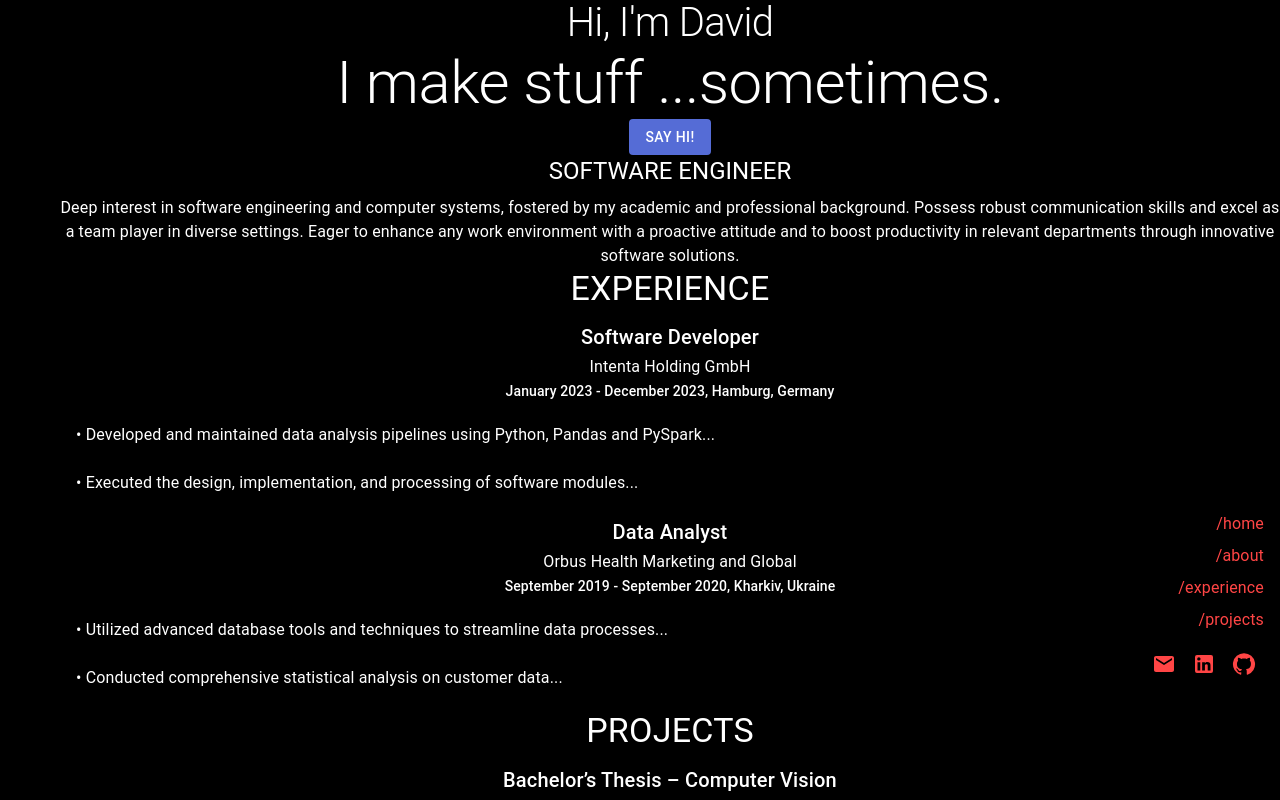
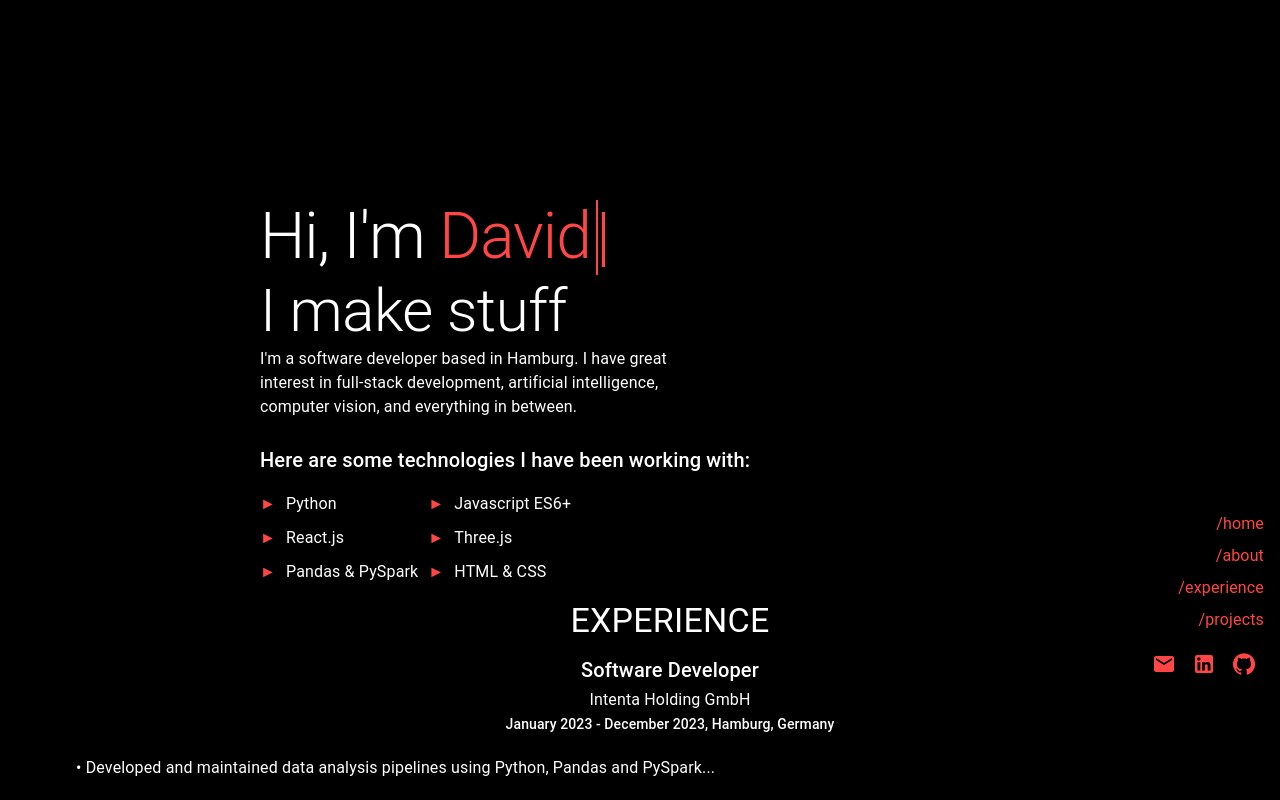
Before and after one commit to OkeahDavid/David, a React (Create React App) app: page / in a window 1280 px wide. Shown: the top 800 px of the page. Built offline with nearby package versions, Linux system fonts and the light colour scheme.

Commit message:
Home and About update
Updated the home and about pages and added the styling for the pages as well. Also changed the title name from "React App" to just "David"

```diff
--- a/public/index.html
+++ b/public/index.html
@@ -7,7 +7,7 @@
     <meta name="theme-color" content="#000000" />
     <meta
       name="description"
-      content="Web site created using create-react-app"
+      content="My website was created using create-react-app"
     />
     <link rel="apple-touch-icon" href="%PUBLIC_URL%/logo192.png" />
     <!--
@@ -24,7 +24,7 @@
       work correctly both with client-side routing and a non-root public URL.
       Learn how to configure a non-root public URL by running `npm run build`.
     -->
-    <title>React App</title>
+    <title>David</title>
   </head>
   <body>
     <noscript>You need to enable JavaScript to run this app.</noscript>
--- a/src/components/About.js
+++ b/src/components/About.js
@@ -1,18 +1,35 @@
 import React from 'react';
 import { Box, Typography } from '@mui/material';
+import '../styles/About.css';
 
 const About = () => {
+  const techStack = [
+    "Python",
+    "Javascript ES6+",
+    "React.js",
+    "Three.js",
+    "Pandas & PySpark",
+    "HTML & CSS"
+  ];
+
   return (
-    <Box>
-      <Typography variant="h5" gutterBottom>
-        SOFTWARE ENGINEER
+    <Box className="about-container">
+      <Typography variant="body1" className="typography-body1">
+        I'm a software developer based in Hamburg. I have great interest in full-stack
+        development, artificial intelligence, computer vision, and everything in between.
       </Typography>
-      <Typography variant="body1">
-        Deep interest in software engineering and computer systems, fostered by my academic and professional
-        background. Possess robust communication skills and excel as a team player in diverse settings. Eager to
-        enhance any work environment with a proactive attitude and to boost productivity in relevant departments through
-        innovative software solutions.
+
+      <Typography variant="h6" style={{ marginTop: '20px' }}>
+        Here are some technologies I have been working with:
       </Typography>
+
+      <Box component="ul" className="tech-stack">
+        {techStack.map((tech, index) => (
+          <Typography component="li" key={index} className="tech-item">
+            {tech}
+          </Typography>
+        ))}
+      </Box>
     </Box>
   );
 };
--- a/src/components/Home.js
+++ b/src/components/Home.js
@@ -1,12 +1,15 @@
 import React from 'react';
-import { Box, Typography, Button } from '@mui/material';
+import { Box, Typography } from '@mui/material';
+import { TypingEffect } from './TypingEffect'; // Adjust the import path as necessary
+import '../styles/Home.css';
 
 const Home = () => {
   return (
-    <Box>
-      <Typography variant="h1">Hi, I'm David</Typography>
-      <Typography variant="h2">I make stuff ...sometimes.</Typography>
-      <Button variant="contained">Say Hi!</Button>
+    <Box className="home-container">
+      <Typography variant="h1" className="typography-h1">
+        Hi, I'm <span className="david-text"><TypingEffect text="David" /></span>
+      </Typography>
+      <Typography variant="h2" className="typography-h2">I make stuff</Typography>
     </Box>
   );
 };
--- /dev/null
+++ b/src/components/TypingEffect.js
@@ -0,0 +1,27 @@
+import React, { useState, useEffect } from 'react';
+import '../styles/TypingEffect.css';
+
+export const BlinkingCursor = () => <span className="blinking-cursor">|</span>;
+
+export const TypingEffect = ({ text, speed = 100 }) => {
+  const [displayedText, setDisplayedText] = useState('');
+  const [index, setIndex] = useState(0);
+
+  useEffect(() => {
+    if (index < text.length) {
+      const timer = setTimeout(() => {
+        setDisplayedText((prev) => prev + text.charAt(index));
+        setIndex((prev) => prev + 1);
+      }, speed);
+
+      return () => clearTimeout(timer);
+    }
+  }, [index, text, speed]);
+
+  return (
+    <span>
+      {displayedText}
+      <BlinkingCursor />
+    </span>
+  );
+};
--- /dev/null
+++ b/src/styles/About.css
@@ -0,0 +1,54 @@
+/* About.css */
+.about-container {
+  display: flex;
+  flex-direction: column;
+  justify-content: center;
+  align-items: flex-start; /* Aligns items to the left, similar to Home.js */
+  padding-top: 0; /* Remove padding at the top if there's any */
+  height: auto;
+  padding-left: 200px; /* Adjust padding to match Home.js */
+}
+
+/* Apply your specific text styles here */
+.typography-body1 {
+  font-size: 22px; /* Your specified font size */
+  max-width: 40%; /* Maximum width of the text container */
+  text-align: left; /* Justified text alignment */
+  padding-bottom: 5px; /* Space at the bottom */
+  color: #FFFFFF; /* Adjust text color as needed */
+  /* Add other styles like font-family or weight as needed */
+}
+
+/* Responsive adjustments */
+@media (max-width: 768px) {
+  .about-container {
+    padding: 0 20px;
+  }
+  .typography-body1 {
+    font-size: 18px; /* Smaller font size for mobile */
+    max-width: 100%; /* Full width on smaller screens */
+    padding-bottom: 30px; /* Adjust padding for mobile */
+  }
+}
+
+.tech-stack {
+  display: grid;
+  grid-template-columns: repeat(2, 1fr); /* Creates a two-column grid */
+  gap: 10px; /* Adjust the gap between items as necessary */
+  list-style: none; /* Removes default list styling */
+  padding: 0; /* Removes default padding */
+  color: #FFFFFF; /* Sets the text color */
+}
+
+.tech-item {
+  display: flex;
+  align-items: center; /* Centers the bullet with the text */
+  font-size: 1rem; /* Adjust the font size as necessary */
+}
+
+.tech-item::before {
+  content: '►'; /* Adds a custom bullet */
+  color: #FF4545; /* Adjust the color of the bullet */
+  margin-right: 10px; /* Adjust space between the bullet and text */
+  /* Any other styles for the bullet */
+}
--- /dev/null
+++ b/src/styles/Home.css
@@ -0,0 +1,41 @@
+/* Home.css */
+.home-container {
+  display: flex;
+  flex-direction: column;
+  justify-content: center;
+  text-align: left;
+  min-height: auto; /* Change to min-height to allow content to expand */
+  padding-bottom: 0;
+  padding-top: 25vh;
+  padding-left: 200px;
+}
+.david-text {
+    color: #FF4545; /* This sets the color of the text to the hex value you provided */
+  }
+
+/* Adjust the typography to match your design */
+.typography-h1 {
+  margin: 0;
+  font-size: 6rem; /* Adjust font size as needed */
+  font-weight: bold; /* Adjust font weight as needed */
+}
+
+.typography-h2 {
+  margin: 0;
+  font-size: 2rem; /* Adjust font size as needed */
+  margin-top: 20px; /* Adjust margin as needed */
+}
+
+
+/* Responsive adjustments */
+@media (max-width: 768px) {
+  .home-container {
+    padding: 0 20px;
+  }
+  .typography-h1 {
+    font-size: 2rem;
+  }
+  .typography-h2 {
+    font-size: 1.5rem;
+  }
+}
--- /dev/null
+++ b/src/styles/TypingEffect.css
@@ -0,0 +1,13 @@
+.blinking-cursor {
+    display: inline-block;
+    background-color: currentColor;
+    margin-left: 5px;
+    width: 2px;
+    animation: blink 1.5s step-start infinite;
+  }
+
+  @keyframes blink {
+    50% {
+      opacity: 0;
+    }
+  }
--- a/src/theme.js
+++ b/src/theme.js
@@ -19,7 +19,7 @@ const theme = createTheme({
     fontFamily: '"Roboto", "Helvetica", "Arial", sans-serif',
     fontSize: 14,
     h1: {
-      fontSize: '2.5rem', // Example size
+      fontSize: '4rem', // Example size
     },
     // Add other custom typography settings
   },
```
